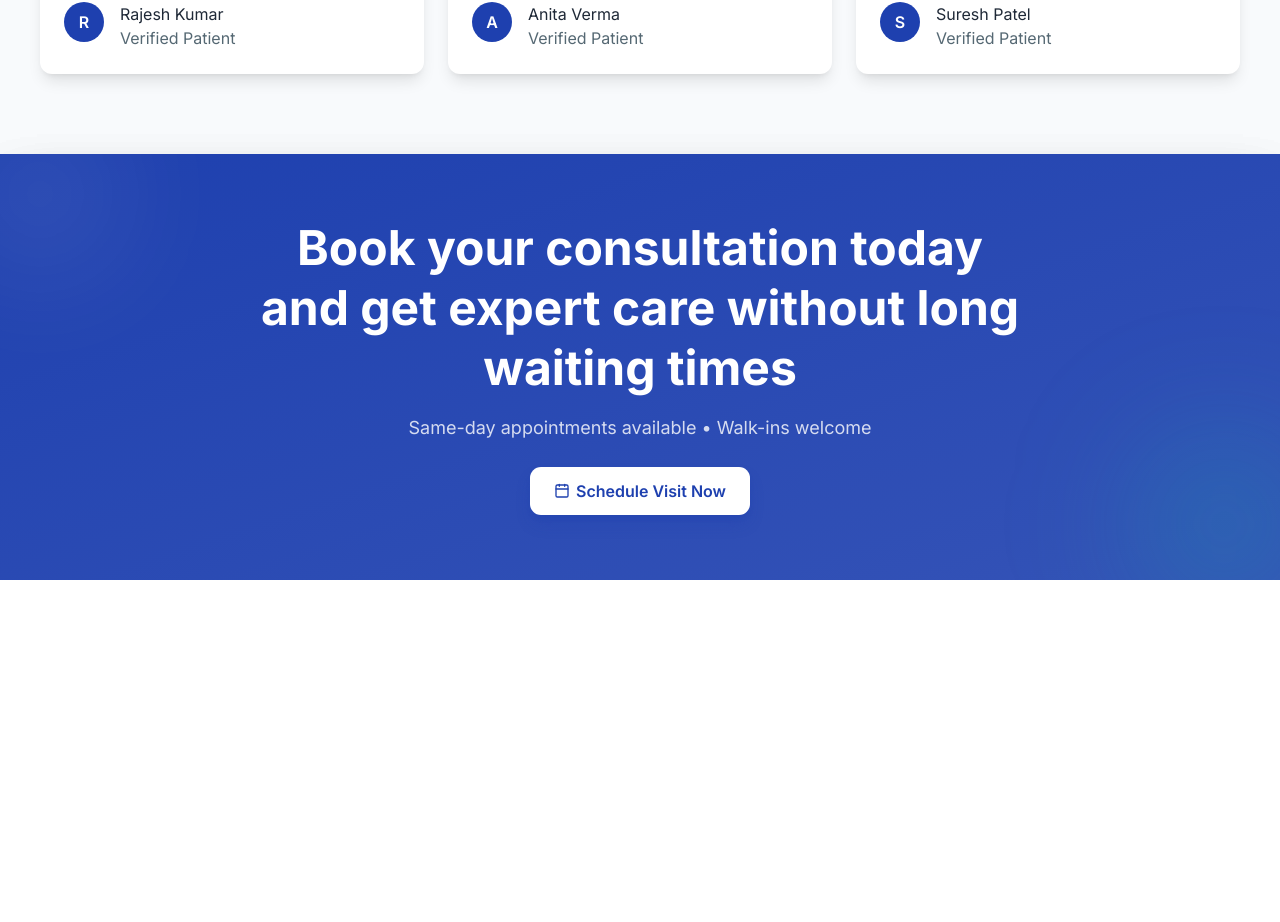
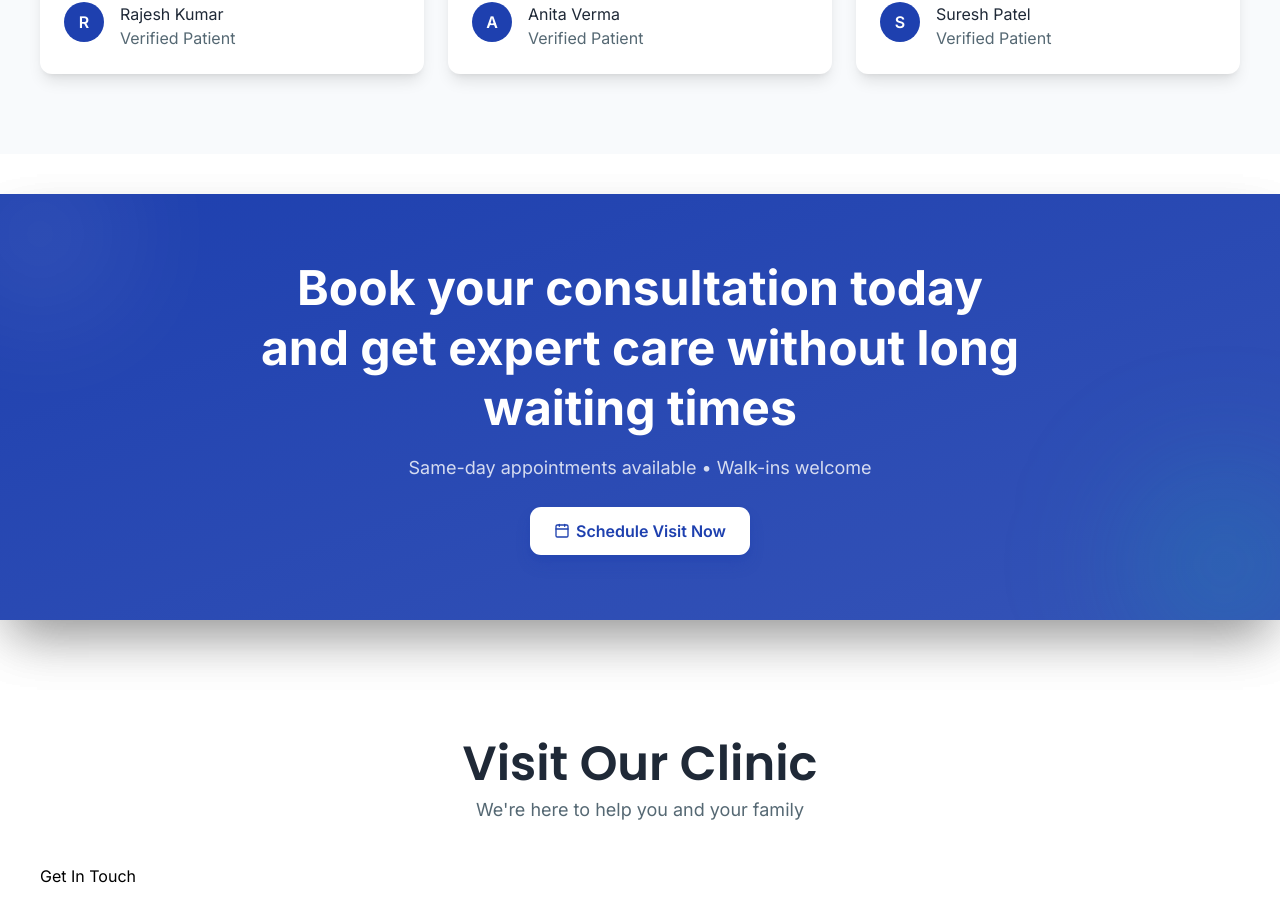
Before and after one commit to Abhavya28/carewell-clinic, a Next.js app: page / in a window 1280 px wide. Shown: the part 3379-4301 px from the top of the page. Before the commit the page ends 3959 px from the top, so only its background shows below. Built offline with nearby package versions, Linux system fonts and the light colour scheme.

Commit message:
visit section added

```diff
--- a/src/pages/landingPage.tsx
+++ b/src/pages/landingPage.tsx
@@ -4,6 +4,7 @@ import Doctor from "../sections/doctor"
 import Hero from "../sections/hero"
 import Services from "../sections/services"
 import Testimonials from "../sections/testimonials"
+import Visit from "../sections/visit"
 import WhyChooseUs from "../sections/whyChooseUs"
 
 const LandingPage = () => {
@@ -16,6 +17,7 @@ const LandingPage = () => {
         <WhyChooseUs />
         <Testimonials />
         <Book />
+        <Visit />
     </div>
   )
 }
--- a/src/sections/book.tsx
+++ b/src/sections/book.tsx
@@ -3,7 +3,7 @@ import { Button } from "../components/ui/button"
 
 const Book = () => {
   return (
-    <section className="font-body shadow-2xl">
+    <section className="font-body shadow-2xl my-10">
       <div className="relative overflow-hidden bg-gradient-to-br from-primary to-primary/90 shadow-2xl px-6 sm:px-10 md:px-16 py-12 md:py-16">
 
         {/* Decorative glow */}
--- /dev/null
+++ b/src/sections/visit.tsx
@@ -0,0 +1,13 @@
+import Title from "../components/title"
+
+const Visit = () => {
+    return (
+        <section className="px-4 sm:px-6 md:px-10 py-12 md:py-20 font-body">
+            <Title headline="Visit Our Clinic" desc="We're here to help you and your family" />
+
+            <h1>Get In Touch</h1>
+        </section>
+    )
+}
+
+export default Visit;
```
